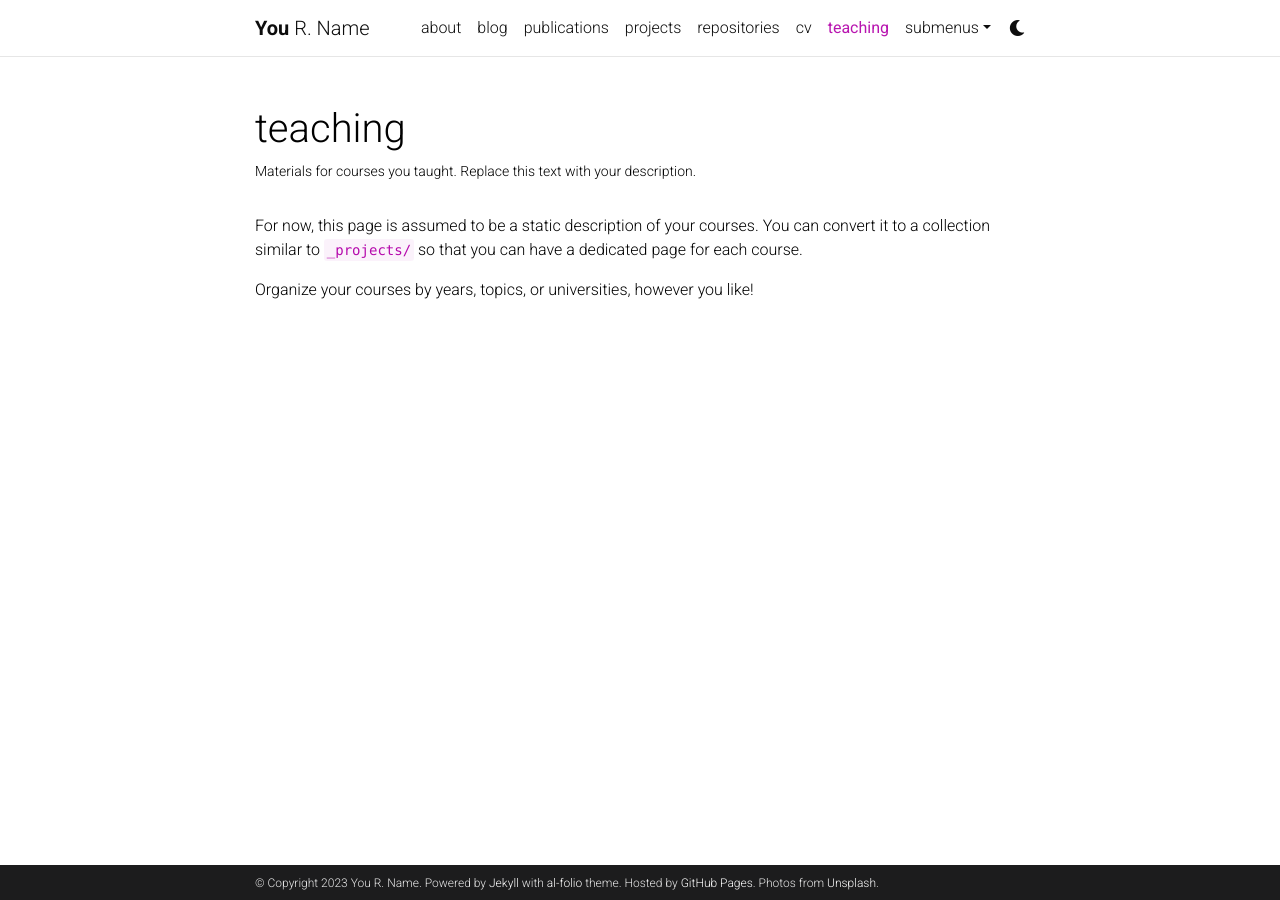
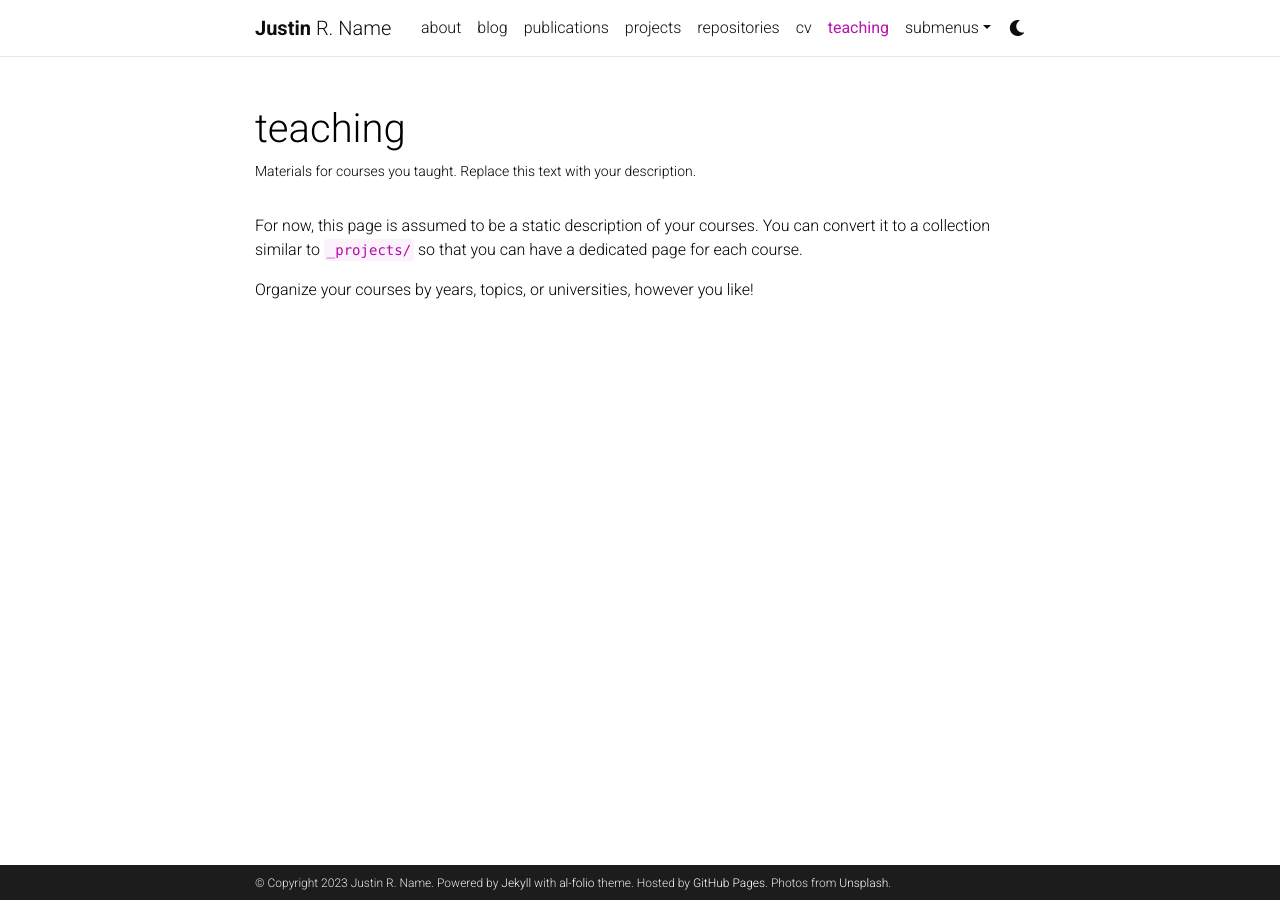
Before and after one commit to justinmelnick/justinmelnick.github.io, a Jekyll site: the page built from _pages/teaching.md, in a window 1280 px wide. Built offline with Jekyll 4.4.1, drawn with Linux system fonts in a browser that asks for light colours; comment, search, counter and statistics services are not loaded; a style sheet for code colours, icons or effects is not loaded.

Commit message:
Update _config.yml

```diff
--- a/_config.yml
+++ b/_config.yml
@@ -3,7 +3,7 @@
 # -----------------------------------------------------------------------------
 
 title: blank # the website title (if blank, full name will be used instead)
-first_name: You
+first_name: Justin
 middle_name: R.
 last_name: Name
 email: you@example.com
@@ -18,7 +18,7 @@
 lang: en # the language of your site (for example: en, fr, cn, ru, etc.)
 icon: ⚛️  # the emoji used as the favicon (alternatively, provide image name in /assets/img/)
 
-url: https://alshedivat.github.io # the base hostname & protocol for your site
+url: https://justinmelnick.github.io # the base hostname & protocol for your site
 baseurl: /al-folio # the subpath of your site, e.g. /blog/
 last_updated: false # set to true if you want to display last updated in the footer
 impressum_path:  # set to path to include impressum link in the footer, use the same path as permalink in a page, helps to conform with EU GDPR
```
